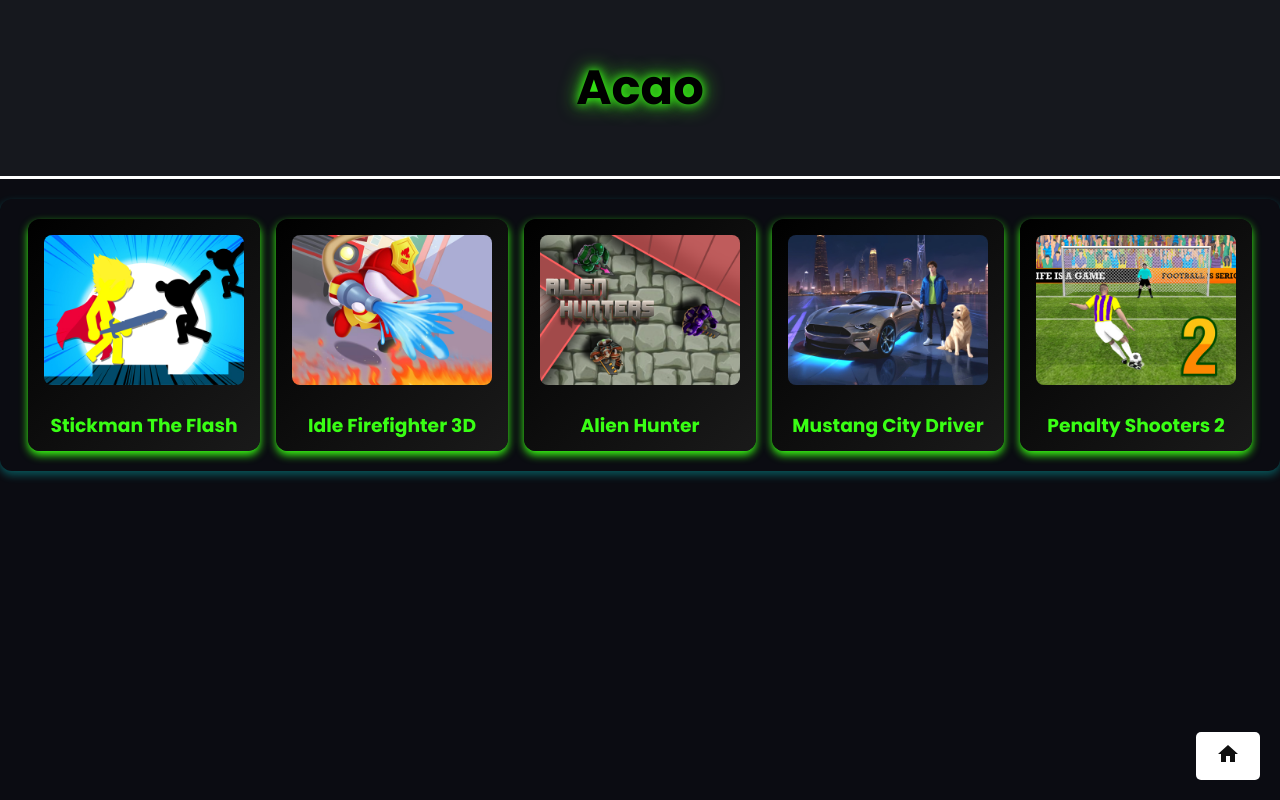
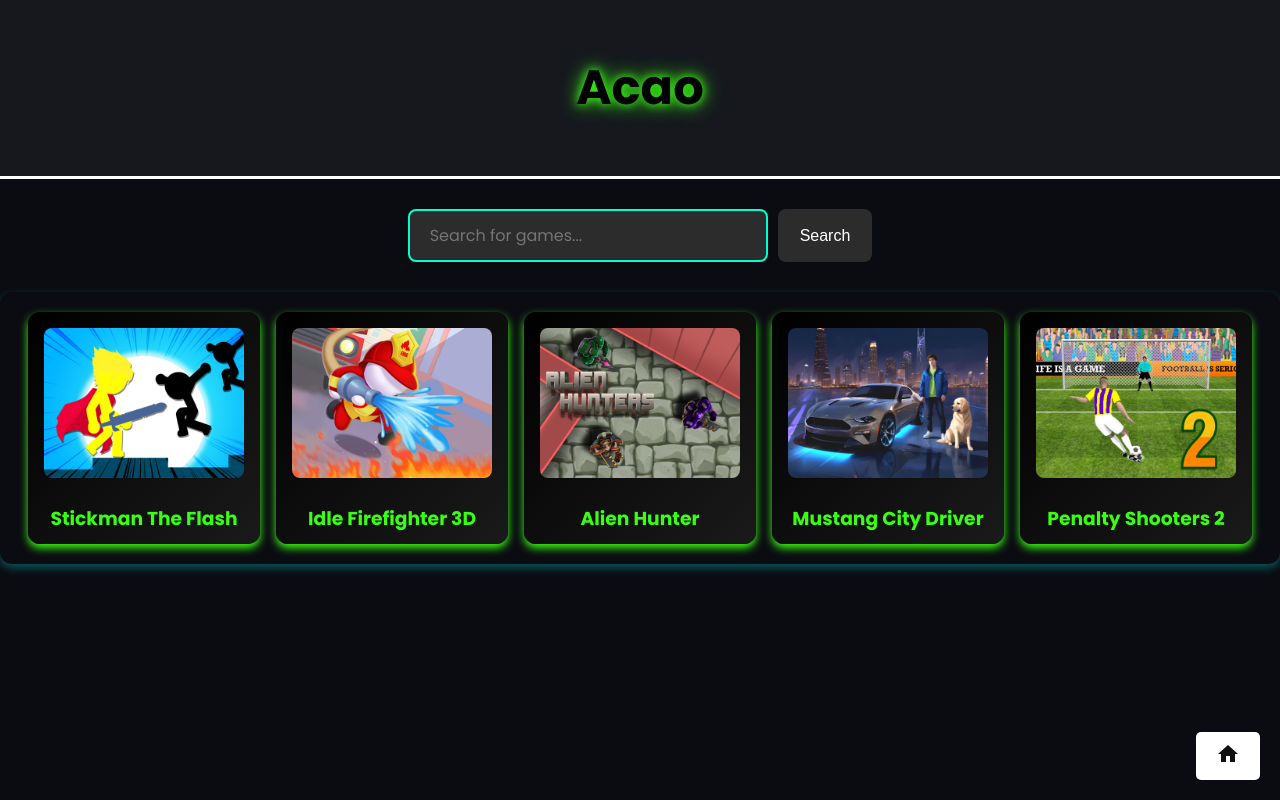
Before and after one commit to pedrolucas201/site-de-jogos, a React (Create React App) app: page /category/acao in a window 1280 px wide. Built offline with nearby package versions, Linux system fonts and the light colour scheme.

Commit message:
fix: a function to search a games.

```diff
--- a/src/components/GameList.tsx
+++ b/src/components/GameList.tsx
@@ -1,27 +1,44 @@
-import React from 'react';
+import React, { useState } from 'react';
 import GameCard from './GameCard';
 import { games } from '../data/gamesData';
 import BackToHomeButton from './BackToHomeButton';
+import SearchBar from './SearchBar'; // Certifique-se de importar a SearchBar
 
 interface GameListProps {
   category: string;
 }
 
 const GameList: React.FC<GameListProps> = ({ category }) => {
-  const filteredGames = games.filter(game => game.category === category);
+  const [searchQuery, setSearchQuery] = useState('');
+
+  // Função para atualizar a busca
+  const handleSearch = (query: string) => {
+    setSearchQuery(query.toLowerCase()); // Armazenar a busca em minúsculas para comparação
+  };
+
+  // Filtrar jogos pela categoria e pela busca
+  const filteredGames = games.filter(game =>
+    game.category === category && game.title.toLowerCase().includes(searchQuery)
+  );
 
   return (
-    <div className="games-grid">
-      {filteredGames.map(game => (
-        <GameCard
-          key={game.id}
-          id={game.id}
-          title={game.title}
-          thumbnail={game.thumbnail}
-        />
-      ))}
-      <BackToHomeButton />
-
+    <div className="games-list">
+      <SearchBar onSearch={handleSearch} /> {/* Adicione a SearchBar aqui */}
+      <div className="games-grid">
+        {filteredGames.length > 0 ? (
+          filteredGames.map(({ id, title, thumbnail }) => (
+            <GameCard
+              key={id}
+              id={id}
+              title={title}
+              thumbnail={thumbnail}
+            />
+          ))
+        ) : (
+          <p>Não há jogos disponíveis para essa categoria.</p>
+        )}
+        <BackToHomeButton />
+      </div>
     </div>
   );
 };
--- a/src/components/Header.tsx
+++ b/src/components/Header.tsx
@@ -1,4 +1,3 @@
-// Header.tsx
 import React from 'react';
 import { Link } from 'react-router-dom';
 import SearchBar from './SearchBar';
@@ -6,17 +5,14 @@ import SearchBar from './SearchBar';
 interface HeaderProps {
   theme: 'light' | 'dark';
   toggleTheme: () => void;
+  onSearch: (query: string) => void; // Adicionando prop para onSearch
 }
 
-const handleSearch = (query: string) => {
-    setSearchQuery(query.toLowerCase());
-  };
-
-const Header: React.FC<HeaderProps> = ({ theme, toggleTheme }) => {
+const Header: React.FC<HeaderProps> = ({ theme, toggleTheme, onSearch }) => {
   return (
     <header className={theme === 'light' ? 'light-header' : 'dark-header'}>
       <h1>Jogue Grátis Online</h1>
-      <SearchBar onSearch={handleSearch}/>
+      <SearchBar onSearch={onSearch} /> {/* Passando a função onSearch */}
       <nav>
         <ul>
           <li><Link to="/category/acao">Ação</Link></li>
@@ -33,6 +29,3 @@ const Header: React.FC<HeaderProps> = ({ theme, toggleTheme }) => {
 };
 
 export default Header;
-function setSearchQuery(arg0: string) {
-    throw new Error('Function not implemented.');
-}
--- a/src/components/SearchBar.tsx
+++ b/src/components/SearchBar.tsx
@@ -1,4 +1,4 @@
-import React, { useState } from 'react';
+import React, { useState, useCallback } from 'react';
 
 interface SearchBarProps {
   onSearch: (query: string) => void;
@@ -7,24 +7,42 @@ interface SearchBarProps {
 const SearchBar: React.FC<SearchBarProps> = ({ onSearch }) => {
   const [query, setQuery] = useState('');
 
+  // Atualizar a query ao digitar
   const handleInputChange = (event: React.ChangeEvent<HTMLInputElement>) => {
     setQuery(event.target.value);
   };
 
-  const handleSearch = () => {
-    onSearch(query);
+  // Prevenir buscas repetidas
+  const handleSearch = useCallback(() => {
+    if (query.trim() !== '') {
+      onSearch(query);
+    }
+  }, [query, onSearch]);
+
+  // Acionar a busca ao pressionar Enter
+  const handleKeyPress = (event: React.KeyboardEvent<HTMLInputElement>) => {
+    if (event.key === 'Enter') {
+      handleSearch();
+    }
   };
 
   return (
-    <div className='search-bar'>
+    <div className="search-bar">
       <input
         type="text"
         placeholder="Search for games..."
         value={query}
         onChange={handleInputChange}
-        className='search-input'
+        onKeyPress={handleKeyPress}
+        className="search-input"
       />
-      <button onClick={handleSearch}>Search</button>
+      <button
+        onClick={handleSearch}
+        disabled={query.trim() === ''} // Desativa o botão se o input estiver vazio
+        className="search-button"
+      >
+        Search
+      </button>
     </div>
   );
 };
```
